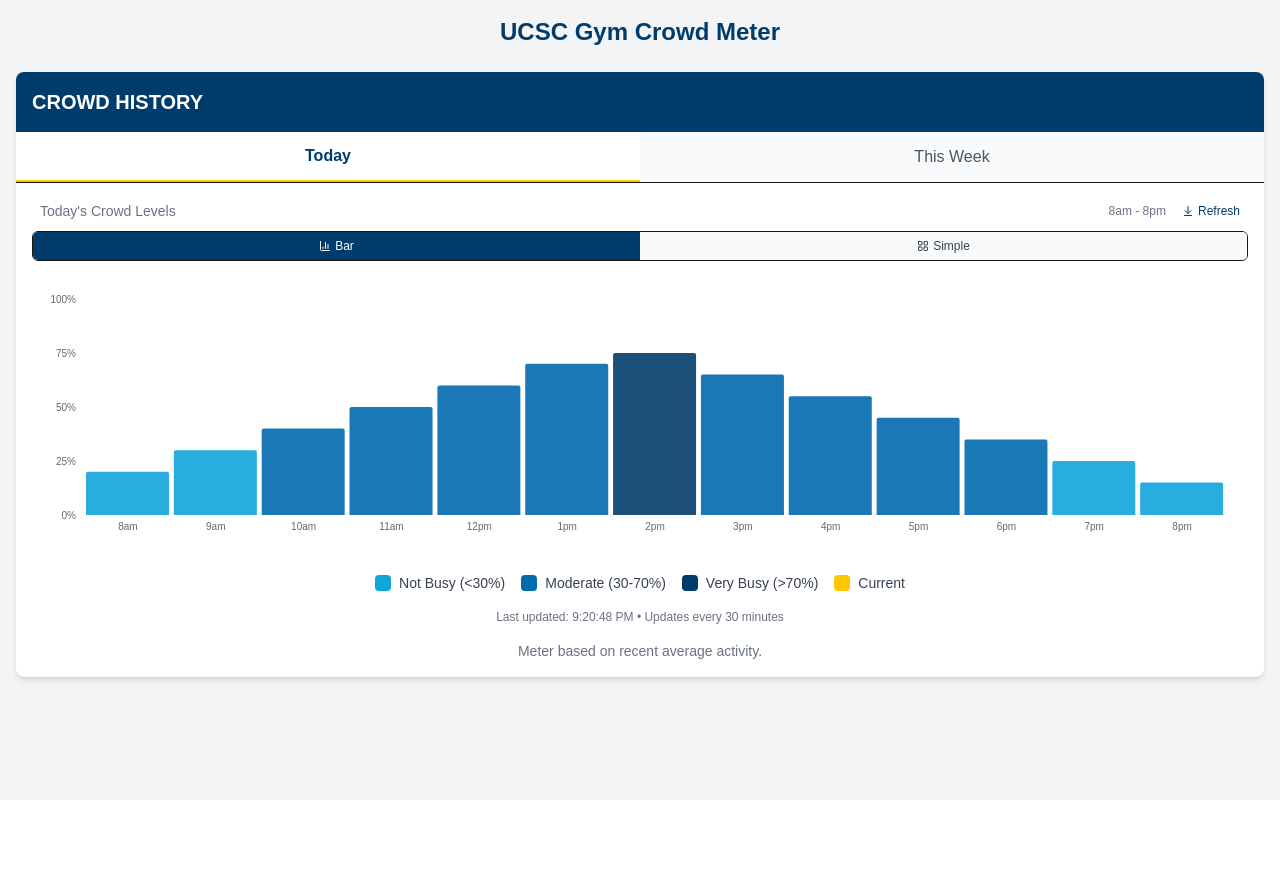
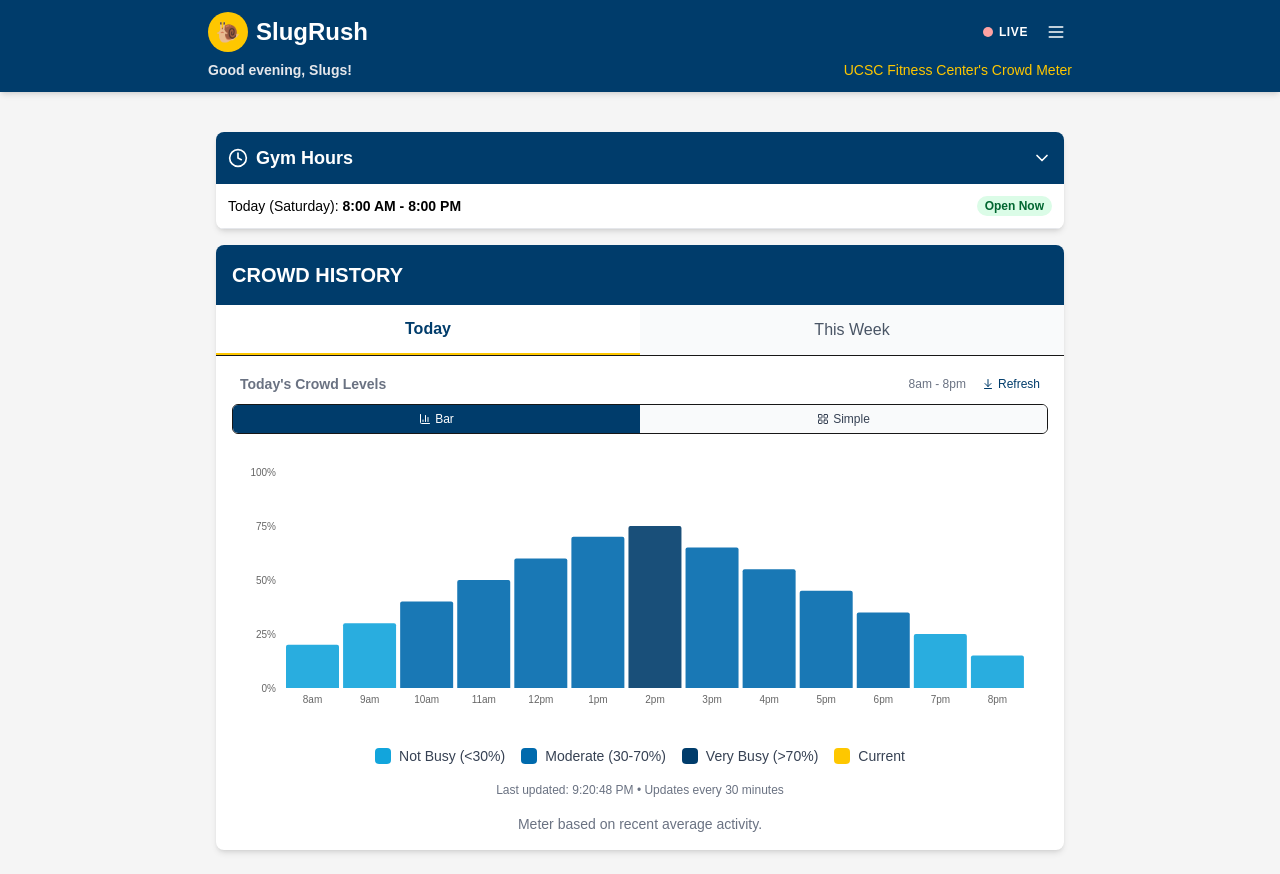
Before and after one commit to Jeeevii/SlugRush, a Next.js app in the folder slugrush_frontend/: page / in a window 1280 px wide. Before the commit the page ends 800 px from the top, so only its background shows below. Built offline with nearby package versions, Linux system fonts and the light colour scheme.

Commit message:
added gym hours and navbar component, imported Live Blinker, and tweaked weekly UI

```diff
--- a/slugrush_frontend/src/app/page.tsx
+++ b/slugrush_frontend/src/app/page.tsx
@@ -1,11 +1,16 @@
 // app/page.js
 import CrowdMeterContainer from '../components/crowd_meter/CrowdMeterContainer'
+import GymHours from '../components/crowd_meter/GymHours'
+import Header from '../components/crowd_meter/Header'
 
 export default function Home() {
   return (
-    <div className="min-h-screen bg-gray-100 p-4">
-      <h1 className="text-2xl font-bold text-center text-[#003c6c] mb-6">UCSC Gym Crowd Meter</h1>
-      <CrowdMeterContainer />
+    <div className="min-h-screen bg-[#f5f5f5]">
+      <Header />
+      <div className="max-w-4xl mx-auto p-3 sm:p-4 md:p-6">
+        <GymHours />
+        <CrowdMeterContainer />
+      </div>
     </div>
   )
 }
--- a/slugrush_frontend/src/components/crowd_meter/CrowdMeterContainer.tsx
+++ b/slugrush_frontend/src/components/crowd_meter/CrowdMeterContainer.tsx
@@ -13,7 +13,7 @@
         <h2 className="text-xl font-bold">CROWD HISTORY</h2>
       </div>
 
-      <div className="flex border-b">
+      <div className="flex border-b ">
         {["daily", "weekly"].map((view) => (
           <button
             key={view}
@@ -21,7 +21,7 @@
             className={`flex-1 py-3 text-center transition-colors ${
               activeView === view
                 ? "bg-white text-[#003C6B] font-semibold border-b-2 border-[#FEC700]"
-                : "bg-gray-50 text-gray-600 hover:bg-gray-100"
+                : "bg-gray-50 text-gray-600 hover:bg-gray-100 cursor-pointer"
             }`}
           >
             {view === "daily" ? "Today" : "This Week"}
--- a/slugrush_frontend/src/components/crowd_meter/DailyView.tsx
+++ b/slugrush_frontend/src/components/crowd_meter/DailyView.tsx
@@ -149,12 +149,12 @@
   return (
     <div>
       <div className="flex justify-between items-center mb-2">
-        <div className="text-sm text-gray-500 font-medium px-2">Today's Crowd Levels</div>
+        <div className="text-sm text-gray-500 font-bold px-2">Today's Crowd Levels</div>
         <div className="flex items-center gap-2">
           <span className="text-xs text-gray-500">{hoursText}</span>
           <button
             onClick={handleRefresh}
-            className="flex items-center gap-1 text-xs text-[#003C6B] px-2 py-1 rounded hover:bg-gray-100"
+            className="flex items-center gap-1 text-xs text-[#003C6B] px-2 py-1 rounded hover:bg-gray-100 cursor-pointer"
           >
             <ArrowDownToLine className={`h-3 w-3 ${refreshing ? "animate-bounce" : ""}`} />
             <span>Refresh</span>
@@ -167,7 +167,7 @@
         <button
           onClick={() => setViewType("bar")}
           className={`flex-1 py-1.5 text-xs font-medium flex justify-center items-center gap-1 ${
-            viewType === "bar" ? "bg-[#003C6B] text-white" : "bg-gray-50 text-gray-700"
+            viewType === "bar" ? "bg-[#003C6B] text-white" : "bg-gray-50 text-gray-700 cursor-pointer"
           }`}
         >
           <BarChart3 className="h-3 w-3" />
@@ -176,7 +176,7 @@
         <button
           onClick={() => setViewType("simplified")}
           className={`flex-1 py-1.5 text-xs font-medium flex justify-center items-center gap-1 ${
-            viewType === "simplified" ? "bg-[#003C6B] text-white" : "bg-gray-50 text-gray-700"
+            viewType === "simplified" ? "bg-[#003C6B] text-white " : "bg-gray-50 text-gray-700 cursor-pointer"
           }`}
         >
           <LayoutGrid className="h-3 w-3" />
@@ -186,7 +186,7 @@
 
       {/* Bar Chart View */}
       {viewType === "bar" && (
-        <div className="bg-white rounded-lg p-3 h-[280px]">
+        <div className="bg-white text-gray-400 rounded-lg p-3 h-[280px]">
           <ResponsiveContainer width="100%" height="100%">
             <BarChart data={chartData} margin={{ top: 10, right: 10, left: -20, bottom: 0 }} barCategoryGap={2}>
               <XAxis
@@ -228,7 +228,8 @@
                   index === currentBlock ? "border-2 border-[#FEC700] bg-[#FEC700]/10" : "border border-gray-200"
                 }`}
               >
-                <div className="text-xs font-medium mb-1">{block.name}</div>
+                <div className="text-xs font-bold text-black mb-1">{block.name}</div>
+
                 <div className="text-xs text-gray-500 mb-2">{block.range}</div>
                 <div
                   className={`text-lg font-bold ${
--- /dev/null
+++ b/slugrush_frontend/src/components/crowd_meter/GymHours.tsx
@@ -0,0 +1,117 @@
+"use client"
+
+import { useState, useEffect } from "react"
+import { Clock, ChevronDown, ChevronUp } from "lucide-react"
+
+interface ScheduleDay {
+  day: string
+  hours: string
+  note?: string
+}
+
+// hardcoded hours for now, need some kind of api/scrape to automate gym hours in backend
+const defaultSchedule: ScheduleDay[] = [
+  { day: "Monday", hours: "6:00 AM - 11:00 PM" },
+  { day: "Tuesday", hours: "6:00 AM - 11:00 PM" },
+  { day: "Wednesday", hours: "6:00 AM - 11:00 PM" },
+  { day: "Thursday", hours: "6:00 AM - 11:00 PM" },
+  { day: "Friday", hours: "6:00 AM - 11:00 PM" },
+  { day: "Saturday", hours: "8:00 AM - 8:00 PM" },
+  { day: "Sunday", hours: "8:00 AM - 8:00 PM" },
+]
+
+export default function GymHours() {
+  const [schedule, setSchedule] = useState<ScheduleDay[]>(defaultSchedule)
+  const [isExpanded, setIsExpanded] = useState(false)
+  const [loading, setLoading] = useState(false)
+
+  // Beta version - manual, would be fetch function in future (or from api.ts)
+  useEffect(() => {
+    const fetchSchedule = async () => {
+      setLoading(true)
+      try {
+        // const response = await fetch('/api/gym/schedule');
+        // const data = await response.json();
+        // setSchedule(data);
+
+        // for now, simulate a delay and use the default schedule
+        await new Promise((resolve) => setTimeout(resolve, 500))
+
+        // Simulate a special note for today
+        // const today = new Date().getDay() // 0 = Sunday, 6 = Saturday
+        const updatedSchedule = [...defaultSchedule]
+        // // notes in case of updates
+        // if (today === 2) {
+        //   // Tuesday
+        //   updatedSchedule[today].note = "Closes early at 10:00 PM for maintenance"
+        // }
+        setSchedule(updatedSchedule)
+      } catch (error) {
+        console.error("Error fetching gym schedule:", error)
+      } finally {
+        setLoading(false)
+      }
+    }
+
+    fetchSchedule()
+  }, [])
+
+  // Get today's day name
+  const getDayName = () => {
+    const days = ["Sunday", "Monday", "Tuesday", "Wednesday", "Thursday", "Friday", "Saturday"]
+    return days[new Date().getDay()]
+  }
+
+  // Find today's schedule
+  const todaySchedule = schedule.find((day) => day.day === getDayName())
+
+  return (
+    <div className="bg-white rounded-lg shadow-md overflow-hidden mt-4">
+      <button
+        onClick={() => setIsExpanded(!isExpanded)}
+        className="w-full flex items-center justify-between p-3 bg-[#003C6B] text-white cursor-pointer"
+      >
+        <div className="flex items-center gap-2">
+
+          <Clock className="h-5 w-5" />
+          <h2 className="text-lg font-semibold">Gym Hours</h2>
+        </div>
+        {isExpanded ? <ChevronUp className="h-5 w-5" /> : <ChevronDown className="h-5 w-5" />}
+      </button>
+
+      {/* Highlight current day's hours*/}
+      <div className="p-3 border-b font-bold text-black border-gray-200">
+        <div className="flex justify-between items-center">
+          <div className="flex items-center gap-1">
+            <span className="text-sm font-medium">Today ({getDayName()}):</span>
+            <span className="text-sm">{todaySchedule?.hours}</span>
+          </div>
+          {loading ? (
+            <div className="animate-pulse h-4 w-16 bg-gray-200 rounded"></div>
+          ) : (
+            <span className="text-xs px-2 py-0.5 bg-green-100 text-green-800 rounded-full">Open Now</span>
+          )}
+        </div>
+        {todaySchedule?.note && <p className="text-xs text-amber-600 mt-1">{todaySchedule.note}</p>}
+      </div>
+
+      {/* Expandable full schedule */}
+      {isExpanded && (
+        <div className="p-3 font-bold text-gray-600">
+          <div className="grid grid-cols-1 sm:grid-cols-2 gap-2">
+            {schedule.map((day) => (
+              <div key={day.day} className="flex justify-between items-center p-2 rounded hover:bg-gray-50">
+                <span className="text-sm font-medium">{day.day}:</span>
+                <span className="text-sm">{day.hours}</span>
+              </div>
+            ))}
+          </div>
+          <p className="text-xs text-gray-500 mt-3 text-center">
+            Automatic schedule updates coming soon.
+            {/* Last updated: {new Date().toLocaleDateString()} */}
+          </p>
+        </div>
+      )}
+    </div>
+  )
+}
--- a/slugrush_frontend/src/components/crowd_meter/Header.tsx
+++ b/slugrush_frontend/src/components/crowd_meter/Header.tsx
@@ -1,7 +1,7 @@
 "use client"
 
 import { useState, useEffect } from "react"
-import LiveIndicator from "./LiveIndicator"
+import LiveIndicator from "./ui/LiveIndicator"
 import { Menu } from "lucide-react"
 
 export default function Header() {
@@ -32,15 +32,16 @@
 
           <div className="flex items-center gap-3">
             <LiveIndicator />
-            <button className="md:hidden p-1.5 rounded hover:bg-[#002a4d] transition-colors">
+            <button className="p-1.5 rounded hover:bg-[#002a4d] transition-colors cursor-pointer">
               <Menu className="h-5 w-5" />
             </button>
+            {/* Add a About/Contact/Whatever page when menu is clicked? */}
           </div>
         </div>
 
         <div className="mt-2 flex flex-wrap items-center justify-between">
-          <p className="text-sm text-gray-200">{greeting}, Slugs!</p>
-          <span className="text-sm text-[#FEC700]">UCSC Gym Crowd Tracker</span>
+          <p className="text-sm text-gray-200 font-bold">{greeting}, Slugs!</p>
+          <span className="text-sm text-[#FEC700]">UCSC Fitness Center's Crowd Meter</span>
         </div>
       </div>
     </header>
```
Also changed, not shown: slugrush_frontend/src/components/crowd_meter/WeeklyView.tsx (+14 -15 lines), slugrush_frontend/src/components/crowd_meter/ui/LiveIndicator.tsx (renamed from slugrush_frontend/src/components/crowd_meter/LiveIndicator.tsx), 1 other file (tests, documents, lock files or other folders).
